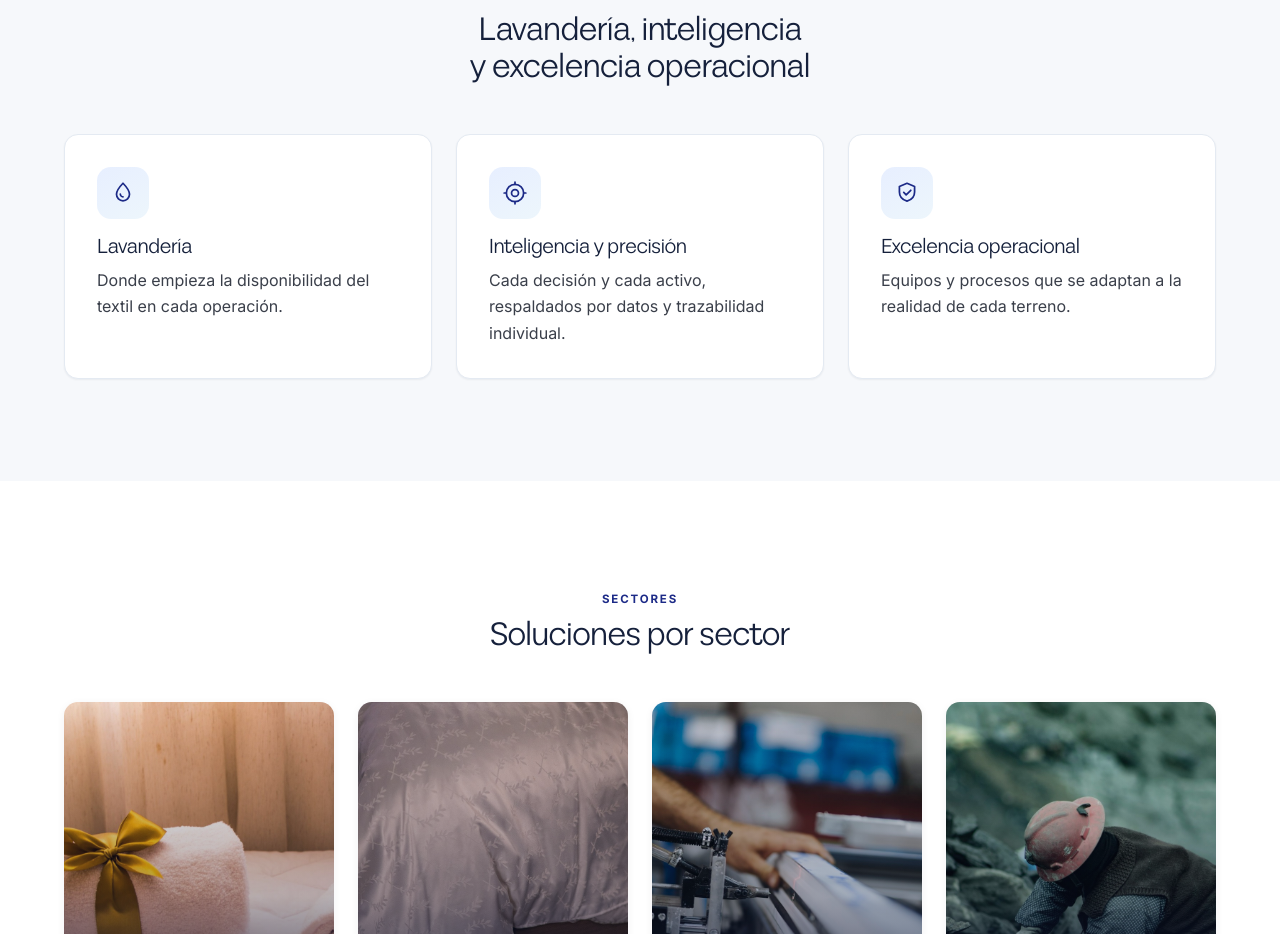
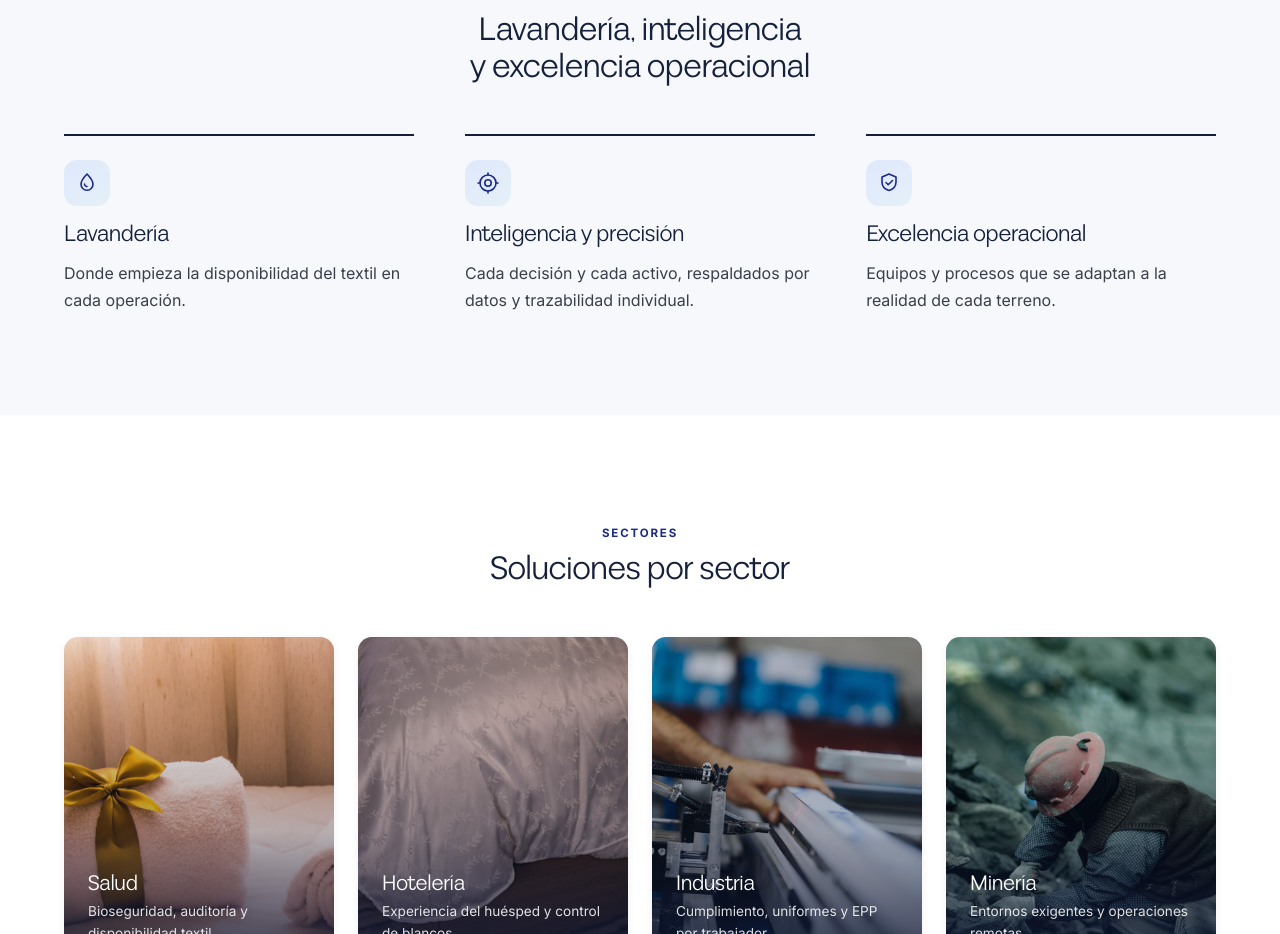
Before and after one commit to cjrt94/higienissa-front, a Nuxt app: page / in a window 1280 px wide. Shown: the part 2385-3319 px from the top of the page. Built offline with nearby package versions, Linux system fonts and the light colour scheme; a web font is replaced by a local one.

Commit message:
style: Home — pilares 'Lo que nos define' a columnas editoriales (rompe eco con highlights)
Co-Authored-By: Claude Opus 4.8 (1M context) <noreply@anthropic.com>

```diff
--- a/components/PillarsGrid.vue
+++ b/components/PillarsGrid.vue
@@ -10,13 +10,25 @@ const t = useT()
         <span class="kicker">{{ t(data.eyebrow) }}</span>
         <h2>{{ t(data.title) }}</h2>
       </div>
-      <div class="pillars cols-3 reveal">
-        <div v-for="(p, i) in data.items" :key="i" class="pillar">
-          <span class="pillar-icon"><BaseIcon :name="p.icon" :size="26" /></span>
+      <!-- Columnas editoriales (no cards): rompe el eco visual con los highlights de GroupIntro -->
+      <div class="pillar-cols reveal">
+        <article v-for="(p, i) in data.items" :key="i" class="pillar-col">
+          <span class="pillar-ic"><BaseIcon :name="p.icon" :size="24" /></span>
           <h3>{{ t(p.title) }}</h3>
           <p>{{ t(p.text) }}</p>
-        </div>
+        </article>
       </div>
     </div>
   </section>
 </template>
+
+<style scoped>
+.pillar-cols { display: grid; grid-template-columns: repeat(3, 1fr); gap: clamp(var(--space-6), 4vw, var(--space-8)); }
+.pillar-col { padding-top: var(--space-5); border-top: 2px solid var(--ink); }
+.pillar-ic { display: inline-flex; width: 46px; height: 46px; align-items: center; justify-content: center; border-radius: 13px; background: linear-gradient(150deg, rgba(58,120,255,.12), rgba(78,167,225,.10)); color: var(--azul); margin-bottom: var(--space-4); }
+.pillar-col h3 { font-size: clamp(1.3rem, 1.8vw, 1.55rem); margin-bottom: var(--space-3); }
+.pillar-col p { margin: 0; color: var(--text); }
+@media (max-width: 760px) {
+  .pillar-cols { grid-template-columns: 1fr; gap: var(--space-6); }
+}
+</style>
```
Also changed, not shown: 1 other file (tests, documents, lock files or other folders).
